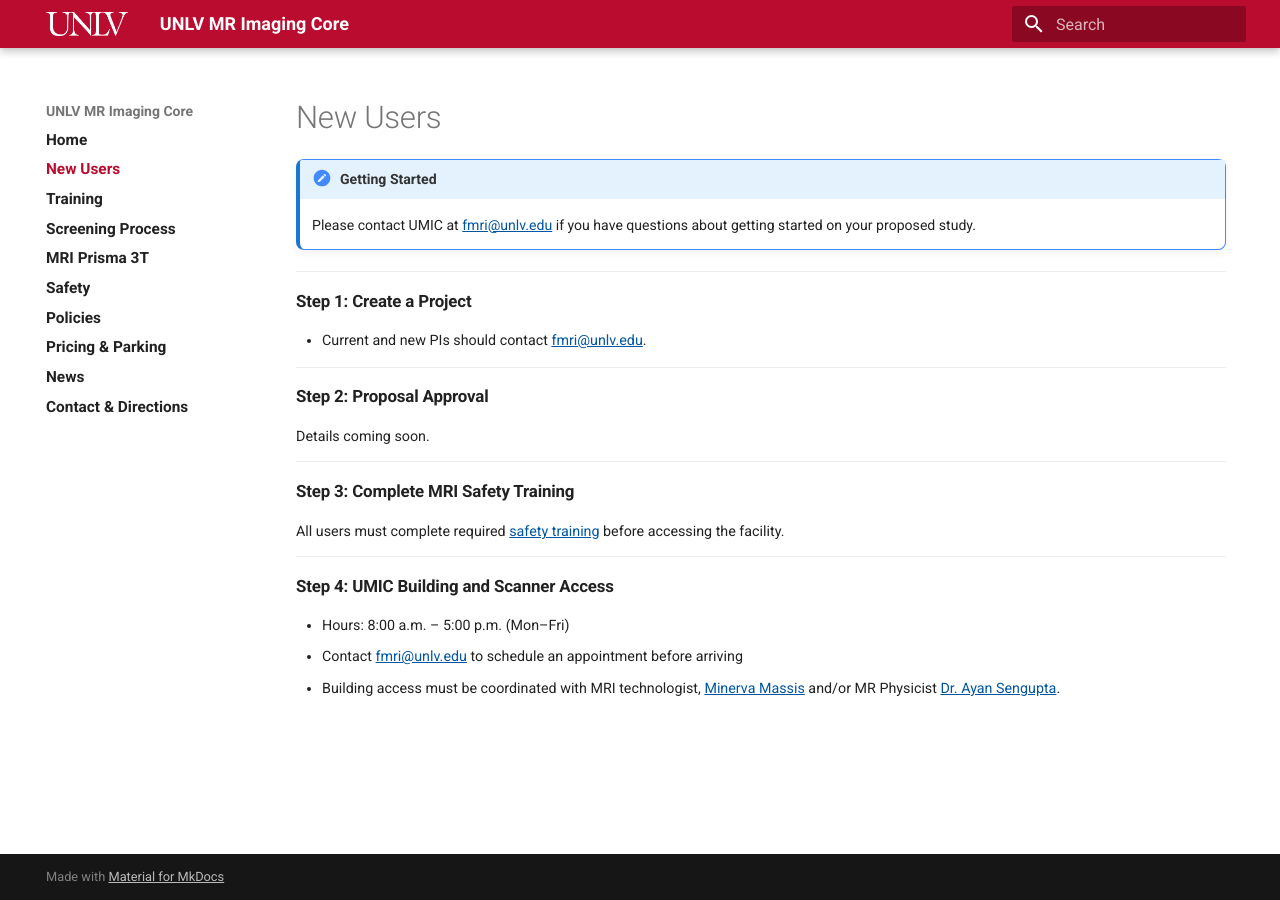
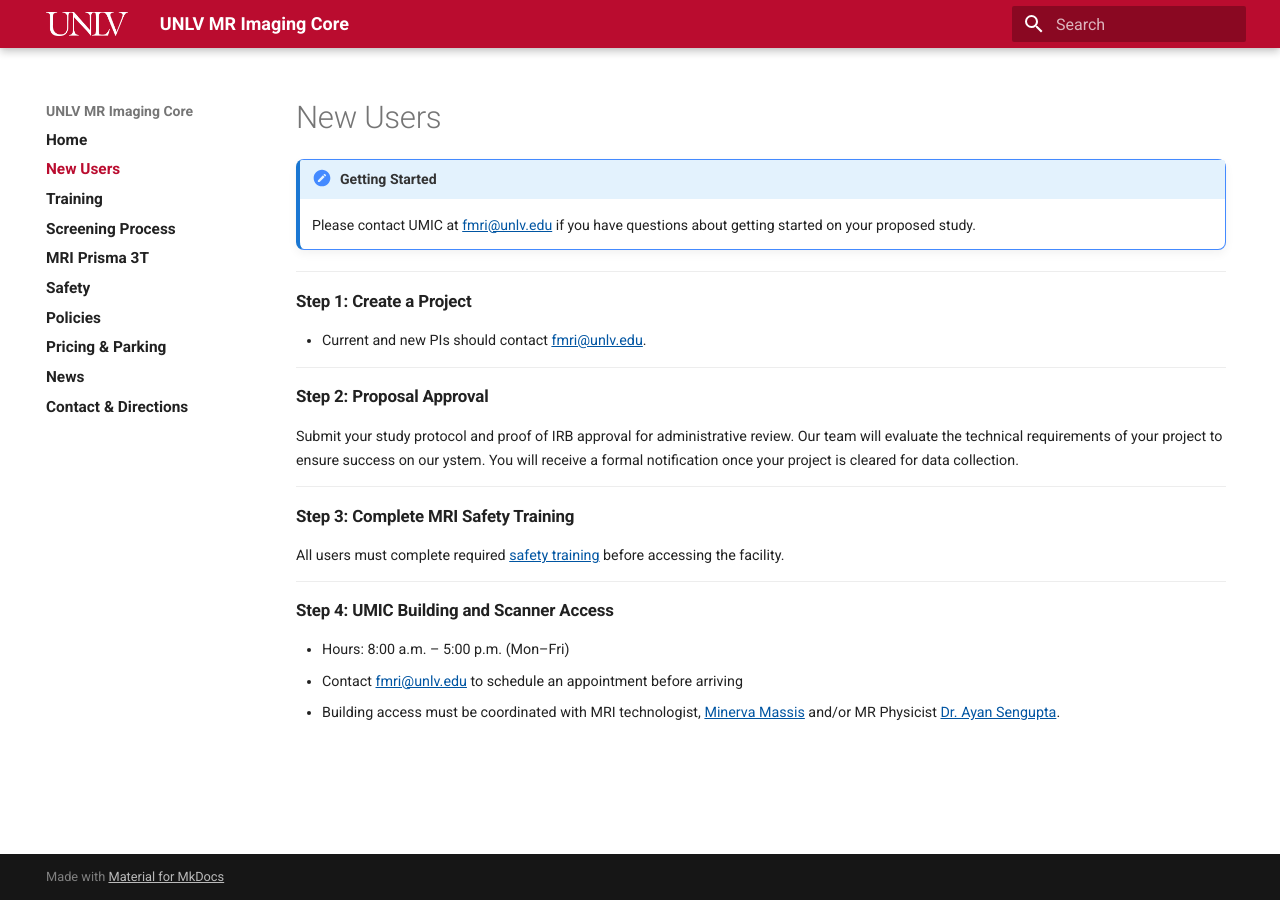
Before and after one commit to unlvfmri/umic, an MkDocs documentation site: the page built from docs/new-users.md, in a window 1280 px wide. Built offline with MkDocs 1.6.1 and Material for MkDocs 9.7.7, drawn with Linux system fonts in a browser that asks for light colours.

Commit message:
Updated wording on prisma and new-users pages. Also updated general use coil image.

```diff
--- a/docs/new-users.md
+++ b/docs/new-users.md
@@ -12,7 +12,7 @@
 
 ### Step 2: Proposal Approval
 
-Details coming soon.
+Submit your study protocol and proof of IRB approval for administrative review. Our team will evaluate the technical requirements of your project to ensure success on our ystem. You will receive a formal notification once your project is cleared for data collection.
 
 ---
 
```
Also changed, not shown: docs/prisma.md (+1 -1 lines), docs/screening.md (+1 -1 lines), docs/assets/flexcoil4v2.jpg (added).
